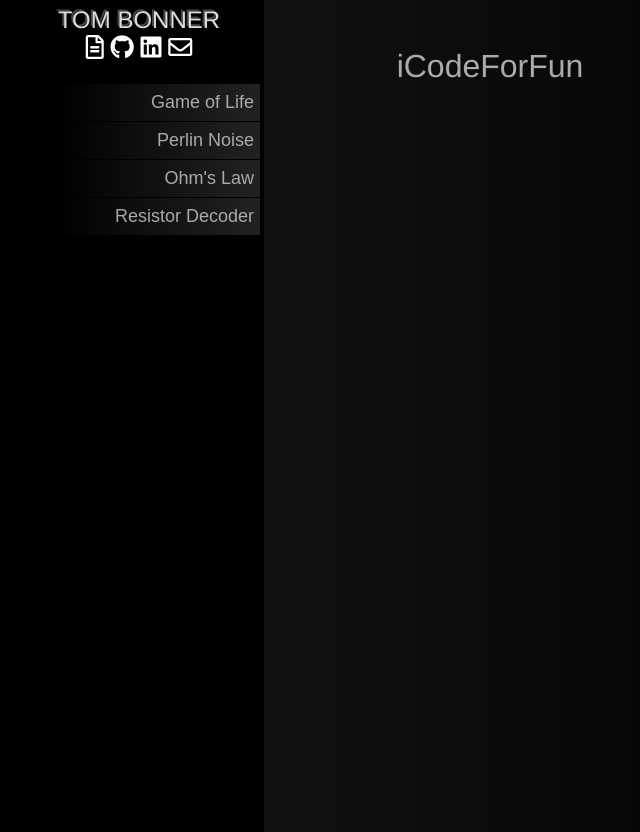
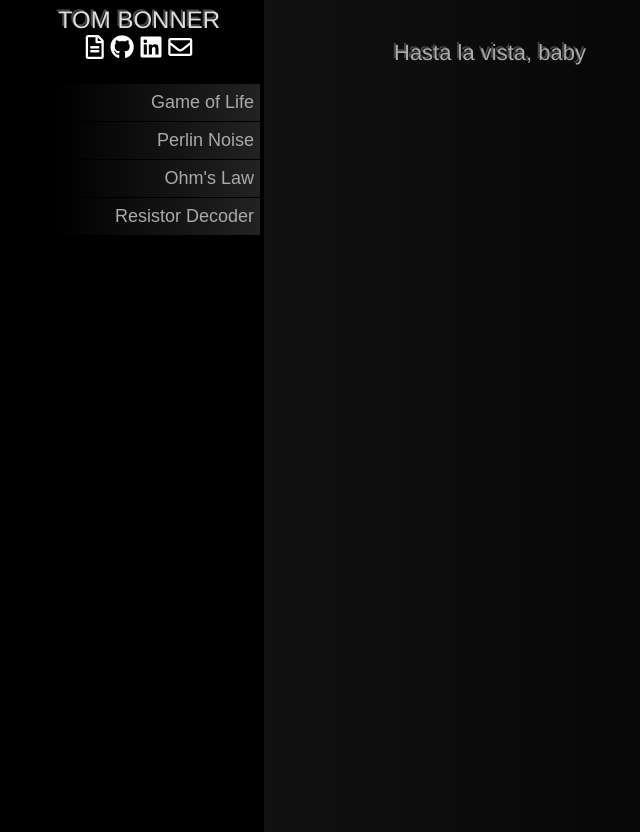
Before and after one commit to bonnth80/personal-portfolio, a plain HTML site: page index.html in a window 1280 px wide. Shown: the whole page, without its empty margins (176-816 px from the left). Drawn offline with Linux system fonts and the light colour scheme.

Commit message:
-added clickable screen text

```diff
--- a/index.html
+++ b/index.html
@@ -44,14 +44,16 @@
 			</div>
 
 			<div id="entry-display">
-				<p id="hometext">
-					iCodeForFun
-				</p>
+				<a id="splashLink" href="index.html">
+					<p id="hometext">
+						</p>
+					<p id="hometextB">
+					</p>
+				</a>
 			</div>
 		</div>
 	</div>
 
-	<script src="script/ind.js"></script>
    <script src="script/portfolio.js"></script>
    <script src="script/pscript.js"></script>
 </body>
--- a/script/portfolio.js
+++ b/script/portfolio.js
@@ -15,6 +15,19 @@ console.log("portfolio.js: script connected");
    demoLink:      demo link
    pdlFile:       array of files for download (portfolio download file) - removeFeature
 ******************************************************************************/
+
+var hTextList = [
+    "iCodeForFun", "b-guh?", "will you run a touch() event on me?", "there's lollercopters in my underwear!!!",
+    "was it something I said?", "1337!", "You can't handle the - well, maybe..", "^_^",
+    "4, 8, 15, 16, 23, 42", "2C00L", "it's dangerous to go alone", "cats and dogs living together!",
+    "in the pipe, five-by-five", "get to the choppa!", "enhance sector F3", "engage!",
+    "make it so", "for science!", "do science to it", "are you the gatekeeper?", "I'm Zero Cool!",
+    "covfefe", "they're here", "oh I'm sorry, did I break our concentration", "we don't need no stinking badges",
+    "why are you still clicking this?", "whaddya mean funny?", "would you like to play a game?",
+    "I'm sorry, I can't do that, Dave", "Why is Gamora?!", "We are Groot", "For you...", "Hasta la vista, baby",
+    "Let off some steam, Bennett!", "Ekki Ekki Ekki Ekki Ptang Zoo Boing!"
+ ]
+
 var portfolio=[];
 
 var elTrack = 0; // used to keep track of p elements, so if we rearrange or insert new
--- a/script/pscript.js
+++ b/script/pscript.js
@@ -3,6 +3,32 @@ console.log("pscript.js: script loaded");
 let lItems = document.getElementsByClassName("linkList");
 let pList = document.getElementById("portlist");
 let portView = document.getElementById("entry-display");
+let splashText = document.getElementById("hometext");
+let splashTextB = document.getElementById("hometextB");
+
+// *******************************************
+// Splash Text
+// *******************************************
+
+var hTextList = [
+   "iCodeForFun", "b-guh?", "will you run a touch() event on me?", "there's lollercopters in my underwear!!!",
+   "was it something I said?", "1337!", "You can't handle the - well, maybe..", "^_^",
+   "4, 8, 15, 16, 23, 42", "2C00L", "it's dangerous to go alone", "cats and dogs living together!",
+   "in the pipe, five-by-five", "get to the choppa!", "enhance sector F3", "engage!",
+   "make it so", "for science!", "do science to it", "are you the gatekeeper?", "I'm Zero Cool!",
+   "covfefe", "they're here", "oh I'm sorry, did I break our concentration", "we don't need no stinking badges",
+   "why are you still clicking this?", "whaddya mean funny?", "would you like to play a game?",
+   "I'm sorry, I can't do that, Dave", "Why is Gamora?!", "We are Groot", "For you...", "Hasta la vista, baby",
+   "Let off some steam, Bennett!", "Ekki Ekki Ekki Ekki Ptang Zoo Boing!"
+]
+
+var randText = Math.floor(Math.random()*(hTextList.length));
+splashText.innerHTML = hTextList[randText];
+splashTextB.innerHTML = hTextList[randText];
+
+// *******************************************
+// Portfolio
+// *******************************************
 
 pList.innerHTML = "";
 
--- a/style/ind.css
+++ b/style/ind.css
@@ -123,11 +123,38 @@ a:visited {
    height: 100%;
 }
 
-#hometext{
+#hometext {
    font-family: 'Franklin Gothic Medium', 'Arial Narrow', Arial, sans-serif;
-   font-size: 32px;
+   font-size: 22px;
+   text-align: center;
+   color: #444;
+   width: 70%;
+   transition-duration: 200ms;
+   margin-bottom: -46px;
+   margin-left: -2px;
+}
+
+#hometextB {
+   color: #AAA;
+   font-family: 'Franklin Gothic Medium', 'Arial Narrow', Arial, sans-serif;
+   font-size: 22px;
    text-align: center;
    width: 70%;
+   transition-duration: 200ms;
+}
+
+#hometextB:hover {
+   color: #CCC;
+   font-family: 'Franklin Gothic Medium', 'Arial Narrow', Arial, sans-serif;
+   font-size: 22px;
+   text-align: center;
+   width: 70%;
+   transition-duration: 200ms;
+   margin-left: 4px;
+}
+
+#splashLink {
+   text-decoration: none;
 }
 
 
```
